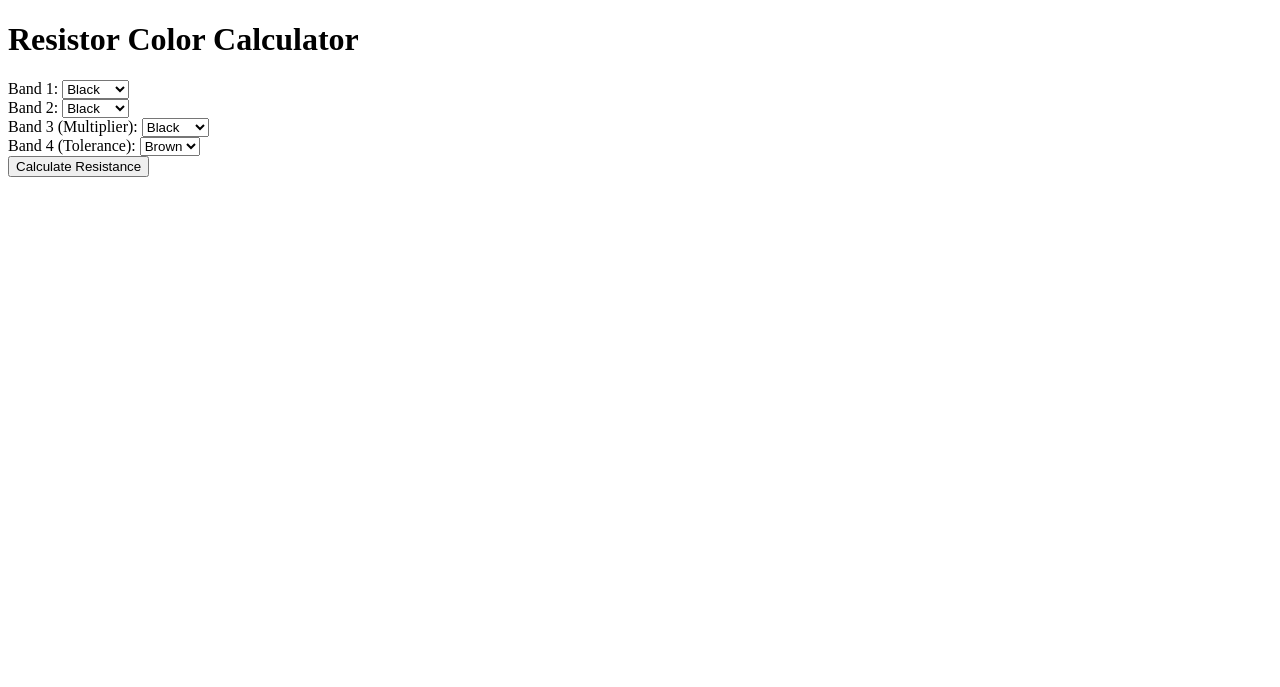
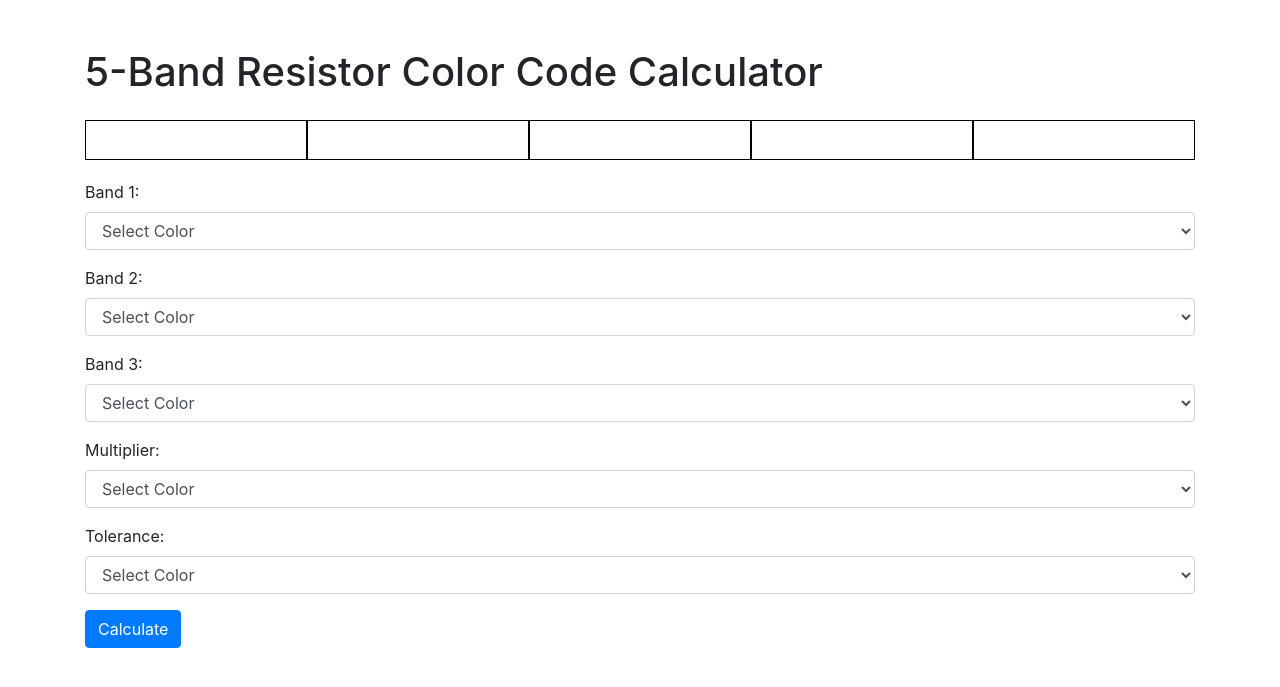
Before and after one commit to mariusponct/resistor_color_code_devops, a Flask app: page / in a window 1280 px wide. Shown: the top 687 px of the page. Run offline with Flask 3, Linux system fonts and the light colour scheme; some libraries are stand-ins or nearby versions.

Commit message:
update entire app, make app more user-friendly

```diff
--- a/app.py
+++ b/app.py
@@ -2,45 +2,60 @@ from flask import Flask, render_template, request
 
 app = Flask(__name__)
 
-def calculate_resistance(band1, band2, band3, band4=None):
-    # Color code dictionary mapping colors to their respective values
-    color_codes = {
-        'black': 0, 'brown': 1, 'red': 2, 'orange': 3, 'yellow': 4,
-        'green': 5, 'blue': 6, 'violet': 7, 'gray': 8, 'white': 9
-    }
+# Define the color code dictionary
+color_codes = {
+    'black': 0,
+    'brown': 1,
+    'red': 2,
+    'orange': 3,
+    'yellow': 4,
+    'green': 5,
+    'blue': 6,
+    'violet': 7,
+    'gray': 8,
+    'white': 9
+}
 
-    # Mapping the multiplier to its corresponding power of 10
-    multipliers = {'black': 1, 'brown': 10, 'red': 100, 'orange': 1000, 'yellow': 10000,
-                   'green': 100000, 'blue': 1000000, 'violet': 10000000, 'gray': 100000000, 'white': 1000000000,
-                   'gold': 0.1, 'silver': 0.01}
+# Define tolerance codes
+tolerance_codes = {
+    'brown': 1,
+    'red': 2,
+    'green': 0.5,
+    'blue': 0.25,
+    'violet': 0.1,
+    'gray': 0.05,
+    'gold': 5,
+    'silver': 10
+}
 
-    # Mapping the tolerance to its corresponding percentage value
-    tolerances = {'brown': '+/- 1%', 'red': '+/- 2%', 'green': '+/- 0.5%', 'blue': '+/- 0.25%', 'violet': '+/- 0.1%',
-                  'gray': '+/- 0.05%', 'gold': '+/- 5%', 'silver': '+/- 10%'}
+# Function to calculate resistance
+def calculate_resistance(band1, band2, band3, multiplier, tolerance):
+    try:
+        digit1 = color_codes[band1]
+        digit2 = color_codes[band2]
+        digit3 = color_codes[band3]
+        multiplier_value = 10 ** color_codes[multiplier]
+        tolerance_value = tolerance_codes.get(tolerance, None)
+        resistance = (digit1 * 100 + digit2 * 10 + digit3) * multiplier_value
+        return resistance, tolerance_value
+    except KeyError:
+        return None, None
 
-    # Calculate resistance based on color bands
-    resistance = (color_codes[band1] * 10 + color_codes[band2]) * multipliers[band3]
-
-    # If there is a 4th band (tolerance), calculate and append the tolerance
-    if band4:
-        resistance_str = f"{resistance} Ohms, {tolerances[band4]}"
-    else:
-        resistance_str = f"{resistance} Ohms"
-
-    return resistance_str
-
-@app.route('/')
+@app.route('/', methods=['GET', 'POST'])
 def index():
-    return render_template('index.html')
-
-@app.route('/calculate', methods=['POST'])
-def calculate():
-    band1 = request.form.get('band1')
-    band2 = request.form.get('band2')
-    band3 = request.form.get('band3')
-    band4 = request.form.get('band4')  # Optional, tolerance band
-    resistance = calculate_resistance(band1, band2, band3, band4)
-    return render_template('result.html', resistance=resistance)
+    resistance = None
+    tolerance_value = None
+    band1 = band2 = band3 = multiplier = tolerance = None
+    if request.method == 'POST':
+        band1 = request.form.get('band1')
+        band2 = request.form.get('band2')
+        band3 = request.form.get('band3')
+        multiplier = request.form.get('multiplier')
+        tolerance = request.form.get('tolerance')
+        resistance, tolerance_value = calculate_resistance(band1, band2, band3, multiplier, tolerance)
+    return render_template('index.html', resistance=resistance, tolerance_value=tolerance_value,
+                           band1=band1, band2=band2, band3=band3, multiplier=multiplier, tolerance=tolerance,
+                           color_codes=color_codes, tolerance_codes=tolerance_codes)
 
 if __name__ == '__main__':
     app.run(debug=True)
--- a/templates/index.html
+++ b/templates/index.html
@@ -1,63 +1,116 @@
-<!DOCTYPE html>
+<!doctype html>
 <html lang="en">
 <head>
-    <meta charset="UTF-8">
-    <title>Resistor Color Calculator</title>
+    <meta charset="utf-8">
+    <meta name="viewport" content="width=device-width, initial-scale=1, shrink-to-fit=no">
+    <title>5-Band Resistor Color Code Calculator</title>
+    <link href="https://stackpath.bootstrapcdn.com/bootstrap/4.5.2/css/bootstrap.min.css" rel="stylesheet">
+    <style>
+        .color-bar {
+            display: flex;
+            margin-bottom: 20px;
+        }
+        .color-block {
+            flex: 1;
+            height: 40px;
+            border: 1px solid #000;
+        }
+    </style>
 </head>
 <body>
-    <h1>Resistor Color Calculator</h1>
-    <form action="/calculate" method="post">
-        <label for="band1">Band 1:</label>
-        <select name="band1" id="band1">
-            <option value="black">Black</option>
-            <option value="brown">Brown</option>
-            <option value="red">Red</option>
-            <option value="orange">Orange</option>
-            <option value="yellow">Yellow</option>
-            <option value="green">Green</option>
-            <option value="blue">Blue</option>
-            <option value="violet">Violet</option>
-            <option value="gray">Gray</option>
-            <option value="white">White</option>
-        </select><br>
-        <label for="band2">Band 2:</label>
-        <select name="band2" id="band2">
-            <option value="black">Black</option>
-            <option value="brown">Brown</option>
-            <option value="red">Red</option>
-            <option value="orange">Orange</option>
-            <option value="yellow">Yellow</option>
-            <option value="green">Green</option>
-            <option value="blue">Blue</option>
-            <option value="violet">Violet</option>
-            <option value="gray">Gray</option>
-            <option value="white">White</option>
-        </select><br>
-        <label for="band3">Band 3 (Multiplier):</label>
-        <select name="band3" id="band3">
-            <option value="black">Black</option>
-            <option value="brown">Brown</option>
-            <option value="red">Red</option>
-            <option value="orange">Orange</option>
-            <option value="yellow">Yellow</option>
-            <option value="green">Green</option>
-            <option value="blue">Blue</option>
-            <option value="violet">Violet</option>
-            <option value="gray">Gray</option>
-            <option value="white">White</option>
-        </select><br>
-        <label for="band4">Band 4 (Tolerance):</label>
-        <select name="band4" id="band4">
-            <option value="brown">Brown</option>
-            <option value="red">Red</option>
-            <option value="green">Green</option>
-            <option value="blue">Blue</option>
-            <option value="violet">Violet</option>
-            <option value="gray">Gray</option>
-            <option value="gold">Gold</option>
-            <option value="silver">Silver</option>
-        </select><br>
-        <input type="submit" value="Calculate Resistance">
-    </form>
+    <div class="container mt-5">
+        <h1 class="mb-4">5-Band Resistor Color Code Calculator</h1>
+        <div class="color-bar">
+            <div id="color1" class="color-block" style="background-color: {{ band1 if band1 else 'white' }}"></div>
+            <div id="color2" class="color-block" style="background-color: {{ band2 if band2 else 'white' }}"></div>
+            <div id="color3" class="color-block" style="background-color: {{ band3 if band3 else 'white' }}"></div>
+            <div id="color4" class="color-block" style="background-color: {{ multiplier if multiplier else 'white' }}"></div>
+            <div id="color5" class="color-block" style="background-color: {{ tolerance if tolerance else 'white' }}"></div>
+        </div>
+        <form id="resistor-form" method="post">
+            <div class="form-group">
+                <label for="band1">Band 1:</label>
+                <select id="band1" name="band1" class="form-control" onchange="updateColorBar(1)">
+                    <option value="" selected disabled>Select Color</option>
+                    {% for color in color_codes.keys() %}
+                    <option value="{{ color }}" {% if color == band1 %}selected{% endif %}>{{ color.capitalize() }}</option>
+                    {% endfor %}
+                </select>
+            </div>
+            <div class="form-group">
+                <label for="band2">Band 2:</label>
+                <select id="band2" name="band2" class="form-control" onchange="updateColorBar(2)">
+                    <option value="" selected disabled>Select Color</option>
+                    {% for color in color_codes.keys() %}
+                    <option value="{{ color }}" {% if color == band2 %}selected{% endif %}>{{ color.capitalize() }}</option>
+                    {% endfor %}
+                </select>
+            </div>
+            <div class="form-group">
+                <label for="band3">Band 3:</label>
+                <select id="band3" name="band3" class="form-control" onchange="updateColorBar(3)">
+                    <option value="" selected disabled>Select Color</option>
+                    {% for color in color_codes.keys() %}
+                    <option value="{{ color }}" {% if color == band3 %}selected{% endif %}>{{ color.capitalize() }}</option>
+                    {% endfor %}
+                </select>
+            </div>
+            <div class="form-group">
+                <label for="multiplier">Multiplier:</label>
+                <select id="multiplier" name="multiplier" class="form-control" onchange="updateColorBar(4)">
+                    <option value="" selected disabled>Select Color</option>
+                    {% for color in color_codes.keys() %}
+                    <option value="{{ color }}" {% if color == multiplier %}selected{% endif %}>{{ color.capitalize() }}</option>
+                    {% endfor %}
+                </select>
+            </div>
+            <div class="form-group">
+                <label for="tolerance">Tolerance:</label>
+                <select id="tolerance" name="tolerance" class="form-control" onchange="updateColorBar(5)">
+                    <option value="" selected disabled>Select Color</option>
+                    {% for color in tolerance_codes.keys() %}
+                    <option value="{{ color }}" {% if color == tolerance %}selected{% endif %}>{{ color.capitalize() }}</option>
+                    {% endfor %}
+                </select>
+            </div>
+            <button type="submit" class="btn btn-primary">Calculate</button>
+        </form>
+        {% if resistance is not none %}
+        <div class="result mt-4">
+            <h2>Resistance: {{ resistance }} Ω</h2>
+            {% if tolerance_value is not none %}
+            <h3>Tolerance: ±{{ tolerance_value }}%</h3>
+            {% endif %}
+        </div>
+        {% endif %}
+    </div>
+    <script>
+        function updateColorBar(band) {
+            var colorElement = document.getElementById('band' + band);
+            if (!colorElement && band === 4) {
+                colorElement = document.getElementById('multiplier');
+            } else if (!colorElement && band === 5) {
+                colorElement = document.getElementById('tolerance');
+            }
+            var color = colorElement.value;
+            document.getElementById('color' + band).style.backgroundColor = color;
+        }
+
+        // Initialize the color bar to the selected colors or white
+        function initializeColorBar() {
+            var bands = [{{ band1|tojson }}, {{ band2|tojson }}, {{ band3|tojson }}, {{ multiplier|tojson }}, {{ tolerance|tojson }}];
+            for (var i = 1; i <= 5; i++) {
+                var color = bands[i-1];
+                document.getElementById('color' + i).style.backgroundColor = color ? color : 'white';
+            }
+        }
+
+        document.addEventListener("DOMContentLoaded", function() {
+            initializeColorBar();
+        });
+    </script>
+    <script src="https://code.jquery.com/jquery-3.5.1.slim.min.js"></script>
+    <script src="https://cdn.jsdelivr.net/npm/@popperjs/core@2.5.4/dist/umd/popper.min.js"></script>
+    <script src="https://stackpath.bootstrapcdn.com/bootstrap/4.5.2/js/bootstrap.min.js"></script>
 </body>
 </html>
```
Also changed, not shown: templates/result.html (deleted, +0 -16 lines).
